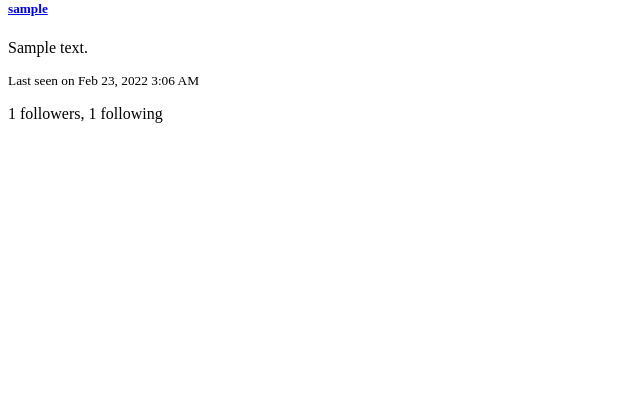
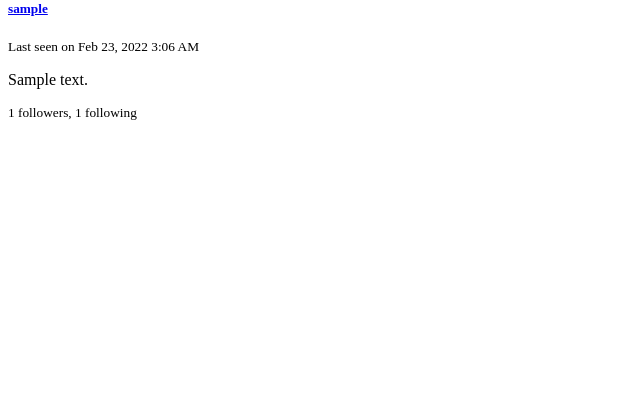
Before and after one commit to Willamette-OR/invresearch, a Flask app: a page that uses app/templates/user_popup.html in a window 1280 px wide. Shown: the part 329-749 px from the top of the page, without its empty margins (0-640 px from the left). Run offline with Flask 2, Linux system fonts and the light colour scheme; a user stored in the database is signed in; tables that the repository leaves empty hold one stand-in row (values such as "Sample post"); parts of the project's set-up code (start-up, migrations or seed data) failed here and were passed over; some libraries are stand-ins or nearby versions.

Commit message:
Improved the layout of the user popover page

```diff
--- a/app/templates/user_popup.html
+++ b/app/templates/user_popup.html
@@ -1,28 +1,30 @@
-<div class="card mb-3" style="max-width: 540px;">
-    <div class="row g-0">
-        <div class="col-sm-4">
+<div class="card border-light mb-3" style="max-width: 540px;">
+    <div class="row align-items-center g-0">
+        <div class="col-md-4">
             <img src="{{ user.avatar(size=64) }}" class="img-fluid rounded-circle" alt="Profile Photo">
         </div>
-        <div class="col-sm-8">
+        <div class="col-md-8">
             <div class="card-body">
                 <h5 class="card-title">
                     <a href="{{ url_for('main.user', username=user.username) }}">
                         {{ user.username }}
                     </a>
                 </h5>
-                {% if user.about_me %}
-                    <p class="card-text">{{ user.about_me }}</p>
-                {% endif %}
                 {% if user.last_seen %}
-                    <p class="card-text">
-                        <small class="text-muted">
+                    <p class="card-subtitle text-muted mb-2">
+                        <small>
                             Last seen on {{ moment(user.last_seen).format('lll') }}
                         </small>
                     </p>
                 {% endif %}
+                {% if user.about_me %}
+                    <p class="card-text">{{ user.about_me }}</p>
+                {% endif %}
                 <p class="card-text">
-                    {{ user.followers.count() }} followers,
-                    {{ user.followed.count() }} following
+                    <small>
+                        {{ user.followers.count() }} followers,
+                        {{ user.followed.count() }} following
+                    </small>
                 </p>
                 {% if current_user != user %}
                     {% if current_user.is_following(user) %}
```
